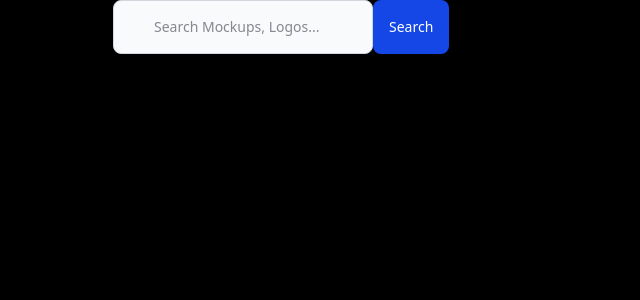
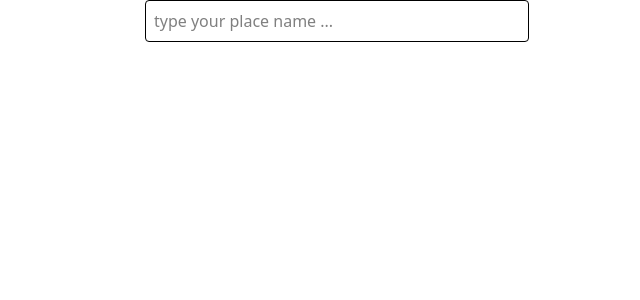
Before and after one commit to dewang002/React_features_branches, a React (Vite) app: page / in a window 1280 px wide. Shown: the top 300 px of the page, without its empty margins (303-943 px from the left). Built offline with nearby package versions, Linux system fonts and the light colour scheme; the HTML template or start-up script is replaced by a standard one.

Commit message:
weather app

```diff
--- a/src/App.tsx
+++ b/src/App.tsx
@@ -1,60 +1,40 @@
 import axios from "axios"
-import { useEffect, useRef, useState } from "react"
+import { useEffect, useState } from "react"
 
 const App = () => {
-  const [item, setItem] = useState('')
-  const [data, setData] = useState([])
-  const timerRef = useRef(null)
+  const [city, setCity] = useState('')
+  const [weather, setWeather] = useState(null)
+  const token = '57aa9d73be95fef5e3340aa03d77c6e4'
 
   const fetchData = async () => {
-    const res = await axios.get('https://dummyjson.com/users')
-    const data = await res.data.users
-
-    const filtered = data?.filter(elem => elem.firstName.toLowerCase().includes(item.toLowerCase()))
-    console.log(filtered)
-    setData(filtered)
+    try{
+      const res = await axios.get(`https://api.openweathermap.org/data/2.5/weather?q=${city}&appid=${token}&units=metric`)
+      const data = await res.data;
+      setWeather(data)
+    }catch(err){
+      console.log(err+" something went wrong")
+    }
   }
 
-  const handleChange = (e) => {
-    let value = e.target.value
-    setItem(value)
-  }
-
-  useEffect(() => {
-
-    if (item.trim() !== "") {
-      timerRef.current = setTimeout(() => {
-        fetchData();
-      }, 300);
-    } else {
-      setData([]);
-    }
-
-    // Cleanup function to clear the timer on unmount or before re-running the effect
-    return () => clearTimeout(timerRef.current);
-  }, [item]);
-
+  useEffect(()=>{
+    const timer = setTimeout(()=>{
+      if(city){
+        fetchData()
+      }
+    },300)
+    if(!city)setWeather(null)
+      return ()=>clearTimeout(timer)
+  },[city])
   return (
-    <div className="min-h-screen w-full bg-black">
-      <form className="max-w-md mx-auto flex">
-        <div className="relative">
-          <div className="absolute inset-y-0 start-0 flex items-center ps-3 pointer-events-none">
-            <svg className="w-4 h-4 text-gray-500 dark:text-gray-400" aria-hidden="true" xmlns="http://www.w3.org/2000/svg" fill="none" viewBox="0 0 20 20">
-              <path d="m19 19-4-4m0-7A7 7 0 1 1 1 8a7 7 0 0 1 14 0Z" />
-            </svg>
-          </div>
-          <input onChange={handleChange} type="search" id="default-search" className="block w-full p-4 ps-10 text-sm text-gray-900 border border-gray-300 rounded-lg bg-gray-50 focus:ring-blue-500 focus:border-blue-500 dark:bg-gray-700 dark:border-gray-600 dark:placeholder-gray-400 dark:text-white dark:focus:ring-blue-500 dark:focus:border-blue-500" placeholder="Search Mockups, Logos..." required />
-        </div>
-        <button type="submit" className="text-white end-2.5 bottom-2.5 bg-blue-700 hover:bg-blue-800 focus:ring-4 focus:outline-none focus:ring-blue-300 font-medium rounded-lg text-sm px-4 py-2 dark:bg-blue-600 dark:hover:bg-blue-700 dark:focus:ring-blue-800">Search</button>
-      </form>
-
-      <div className="flex flex-wrap justify-center">
-        {data?.map(elem => (
-          <div className="h-96 w-60 bg-gray-300">
-            <h1 className="text-center">{elem.firstName}</h1>
-          </div>
-        ))}
+    <div className="w-full h-screen ">
+      <div className="flex felx-col justify-center">
+      <input placeholder="type your place name ..." className="border w-sm p-2 rounded" type="text" name="" value={city} onChange={(e)=>setCity(e.target.value)} />
       </div>
+     <div className="flex flex-col items-center">
+      <h1>{weather?.name}</h1>
+      <h1>{weather?.weather[0].description}</h1>
+      <h1>{weather?.main.temp}</h1>
+     </div>
     </div>
   )
 }
```
